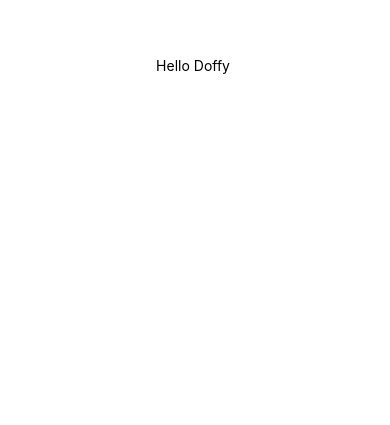
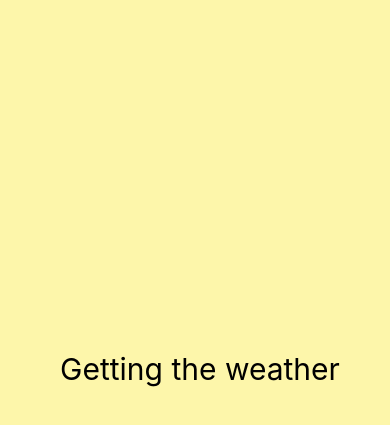
Before and after one commit to camon85/simple-weather, a React Native app: screen / in a window 390 px wide. Shown: the part 357-782 px from the top of the page. Built offline with nearby package versions, Linux system fonts and the light colour scheme.

Commit message:
loading view

```diff
--- a/App.js
+++ b/App.js
@@ -1,11 +1,20 @@
-import React from 'react';
+import React, {Component} from 'react';
 import { StyleSheet, Text, View } from 'react-native';
+import { yellow } from 'ansi-colors';
 
-export default class App extends React.Component {
+export default class App extends Component {
+  state = {
+    isLoaded: false
+  }
   render() {
+    const {isLoaded} = this.state;
     return (
       <View style={styles.container}>
-        <Text>Hello Doffy </Text>
+        {isLoaded ? null : (
+          <View style={styles.loading}>
+            <Text style={styles.loadingText}>Getting the weather</Text>
+            </View>
+        )}
       </View>
     );
   }
@@ -14,8 +23,16 @@
 const styles = StyleSheet.create({
   container: {
     flex: 1,
-    backgroundColor: '#fff',
+    backgroundColor: '#fff'
+  },loading: {
+    flex: 1,
+    backgroundColor: '#FDF6AA',
+    justifyContent: 'flex-end',
     alignItems: 'center',
-    justifyContent: 'center',
+    paddingLeft: 10
   },
+  loadingText: {
+    fontSize: 30,
+    marginBottom: 100
+  }
 });
```
